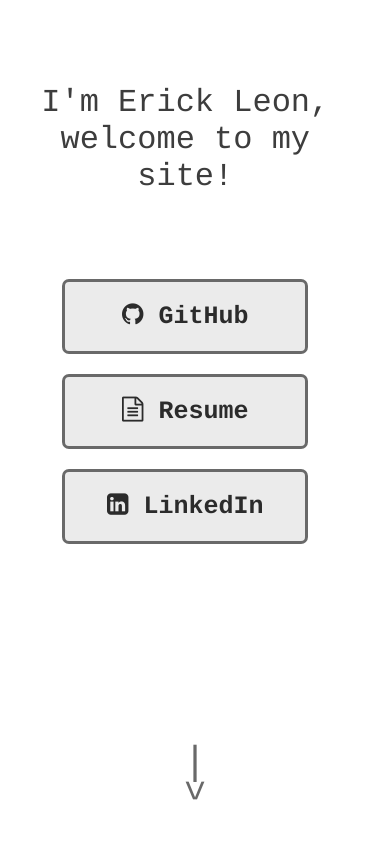
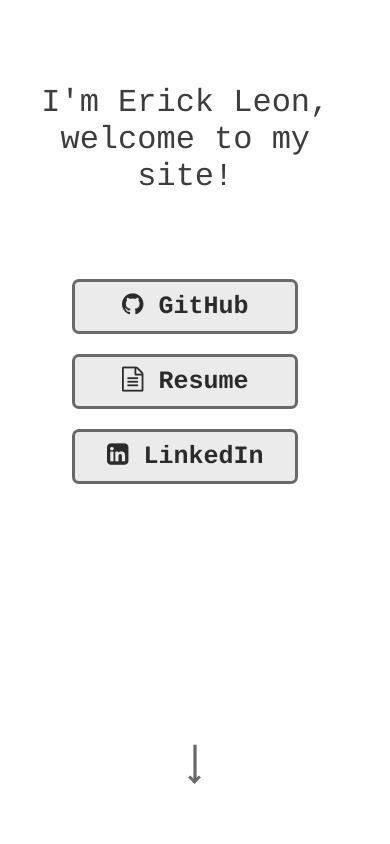
Before and after one commit to ericklikan/erickleon.com, a React (Create React App) app: page / in a window 390 px wide. Shown: the top 844 px of the page. Built offline with nearby package versions, Linux system fonts and the light colour scheme.

Commit message:
more mobile optimizations

```diff
--- a/src/sections/Introduction.tsx
+++ b/src/sections/Introduction.tsx
@@ -32,7 +32,7 @@
 	display: flex;
 	justify-content: space-around;
 	transition: opacity 200ms;
-	@media only screen and (max-width: ${DIMENSIONS.BREAK_L}) {
+	@media only screen and (max-width: ${DIMENSIONS.BREAK_L}) and (min-height: ${DIMENSIONS.BREAK_S}) {
 		flex-direction: column;
 	}
 `
@@ -53,6 +53,9 @@
 	transition: border-color 200ms;
 	&:hover {
 		border-color: ${COLORS.SIDEBAR_BACKGROUND_COLOR};
+	}
+	@media only screen and (max-width: ${DIMENSIONS.BREAK_L}) {
+		padding: 10px;
 	}
 `
 
@@ -83,6 +86,27 @@
 			bottom: 70px;
 		}
 	}
+	@media only screen and (max-height: ${DIMENSIONS.BREAK_S}) {
+		font-size: 20px;
+		@keyframes bounce {
+			0% {
+				bottom: 30px;
+			}
+			50% {
+				bottom: 10px;
+			}
+			100% {
+				bottom: 30px;
+			}
+		}
+	}
+`
+const UpArrow = styled.i`
+	border: solid #696969;
+	border-width: 0 3px 3px 0;
+	display: inline-block;
+	transform: rotate(-135deg);
+	padding: 3px;
 `
 
 interface IState {
@@ -192,7 +216,8 @@
 					</Link>
 				</MoreInfoLinks>
 				<DownArrow isTypingDone={this.state.isTypingDone}>
-					^<br />|
+					<UpArrow />
+					<br />|
 				</DownArrow>
 			</IntroductionPage>
 		)
```
